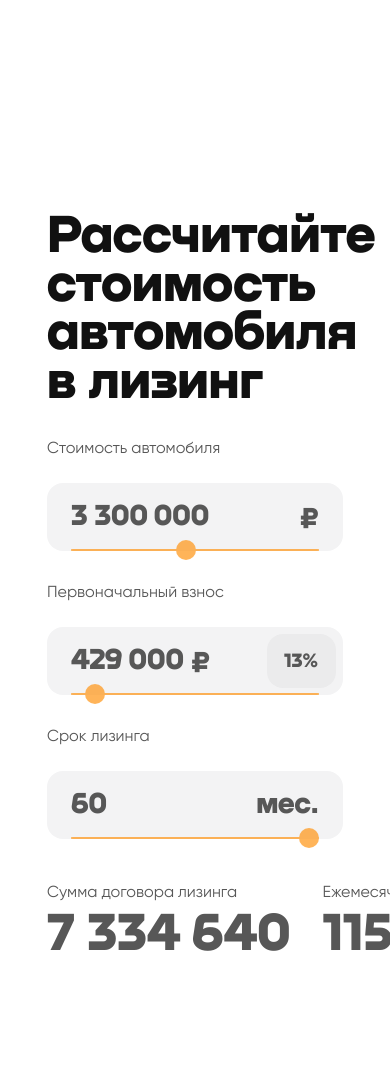
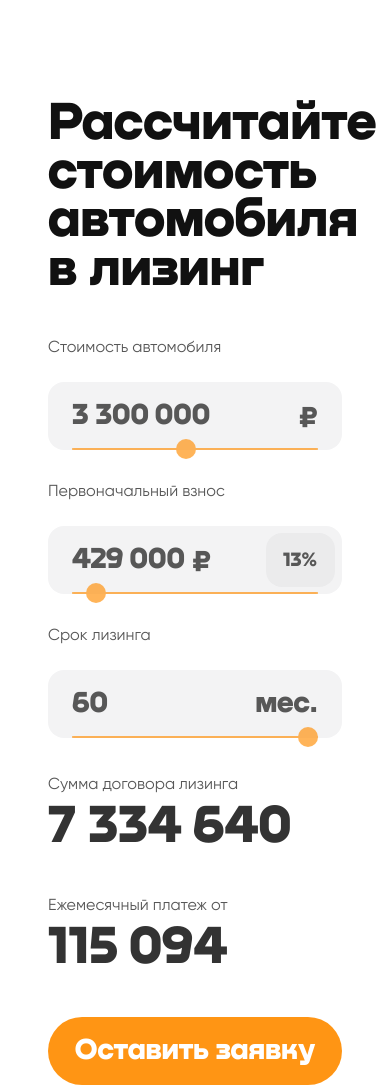
Before and after one commit to Aldar0K/leasing-calculator, a React (Create React App) app: page / in a window 390 px wide. Before the commit the page ends 960 px from the top, so only its background shows below. Built offline with nearby package versions, Linux system fonts and the light colour scheme.

Commit message:
feat: add adaptive for 1024px

```diff
--- a/src/components/CalcButton/CalcButton.scss
+++ b/src/components/CalcButton/CalcButton.scss
@@ -1,8 +1,7 @@
-.calculator__button {
-  padding: 14px 92.5px 18px;
-
+.button {
+  height: 68px;
   max-width: 426px;
-  height: 68px;
+  width: 100%;
 
   background: #FF9514;
   border-radius: 40px;
@@ -26,4 +25,8 @@
   &:disabled {
     opacity: 0.5;
   }
+
+  @media (max-width: 1024px) {
+    max-width: 345px;
+  }
 }
--- a/src/components/CalcButton/CalcButton.tsx
+++ b/src/components/CalcButton/CalcButton.tsx
@@ -9,7 +9,7 @@ interface CalcButtonProps {
 
 const CalcButton: FC<CalcButtonProps> = ({ isLoading, onClick }) => {
   return (
-    <button disabled={isLoading} onClick={onClick} className="calculator__button button">
+    <button disabled={isLoading} onClick={onClick} className="button">
       {isLoading ? (
         <Loader type="ring" color="white" size={50} className="button__loader" />
       ) : (
--- a/src/components/Calculator/Calculator.scss
+++ b/src/components/Calculator/Calculator.scss
@@ -3,6 +3,10 @@
 
   flex-direction: column;
   gap: 44px;
+
+  @media (max-width: 1024px) {
+    gap: 37px;
+  }
 }
 
 .calculator__title {
@@ -37,8 +41,14 @@
 .calcualator__bottom {
   display: flex;
 
+  flex-wrap: wrap;
   align-items: flex-end;
-  gap: 32px;
+  column-gap: 32px;
+  row-gap: 44px;
+
+  @media (max-width: 1024px) {
+    column-gap: 0px;
+  }
 }
 
 .calcualator__sum,
@@ -49,6 +59,18 @@
 
   flex-direction: column;
   gap: 8px;
+
+  @media (max-width: 1024px) {
+    flex-basis: 50%;
+  }
+}
+
+.calcualator__button {
+  flex: 1;
+
+  @media (max-width: 1024px) {
+    flex-basis: 100%;
+  }
 }
 
 .calculator__price {
@@ -59,8 +81,8 @@
   line-height: 90%;
 
   color: #575757;
+
+  @media (max-width: 1024px) {
+    color: #333333;
+  }
 }
-
-.calculator__button {
-  flex: 1;
-}
--- a/src/components/Calculator/Calculator.tsx
+++ b/src/components/Calculator/Calculator.tsx
@@ -88,7 +88,9 @@ const Calculator: FC = () => {
           <div className="calculator__title">Ежемесячный платеж от</div>
           <h2 className="calculator__price">{monthPay.toLocaleString('ru')}</h2>
         </div>
-        <CalcButton onClick={handleButtonClick} isLoading={loading} />
+        <div className="calcualator__button">
+          <CalcButton onClick={handleButtonClick} isLoading={loading} />
+        </div>
       </div>
     </div>
   );
--- a/src/styles/global.scss
+++ b/src/styles/global.scss
@@ -122,6 +122,11 @@ input[type="range"] {
 .header__container {
   padding: 213px 47px 0;
   margin-bottom: 32px;
+
+  @media (max-width: 1024px) {
+    padding: 100px 48px 0;
+    margin-bottom: 44px;
+  }
 }
 
 .header__title {
@@ -130,4 +135,8 @@ input[type="range"] {
 
 .main__container {
   padding: 0 47px;
+
+  @media (max-width: 1024px) {
+    padding: 0 48px;
+  }
 }
```
